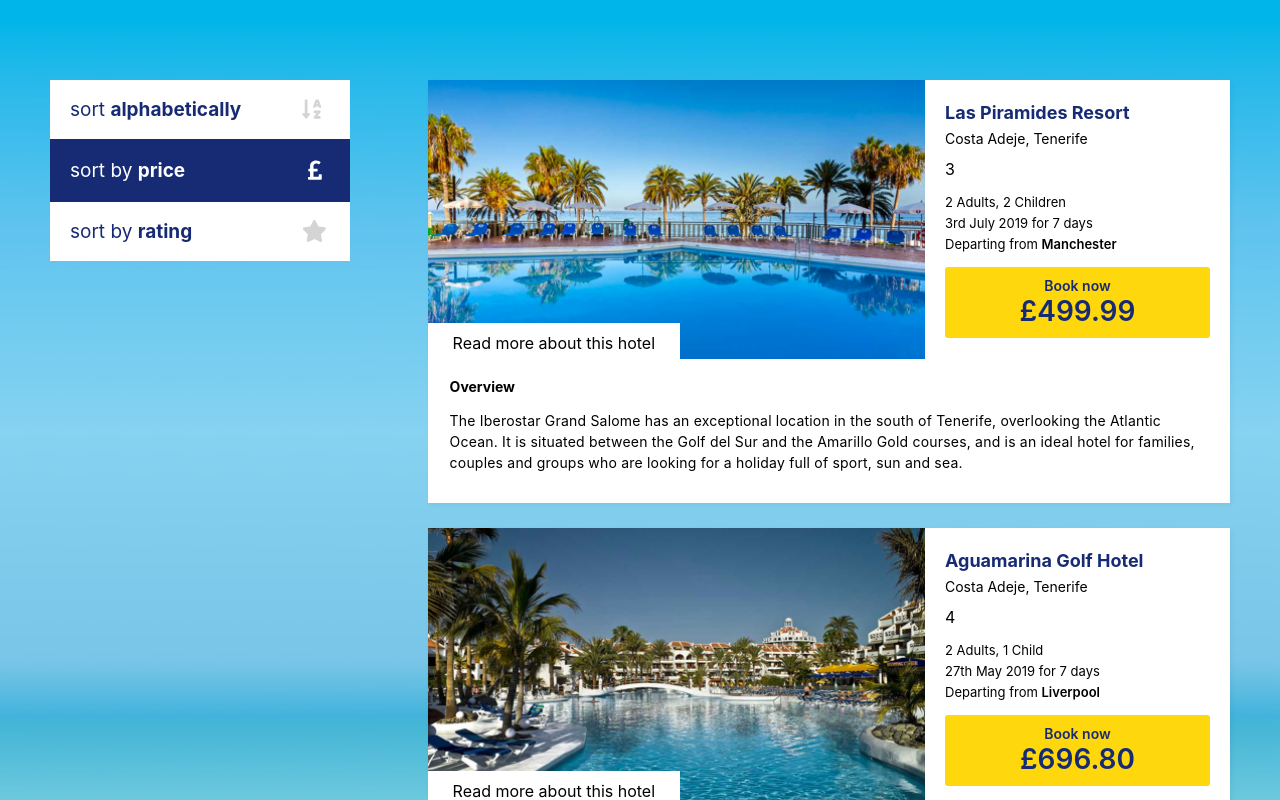
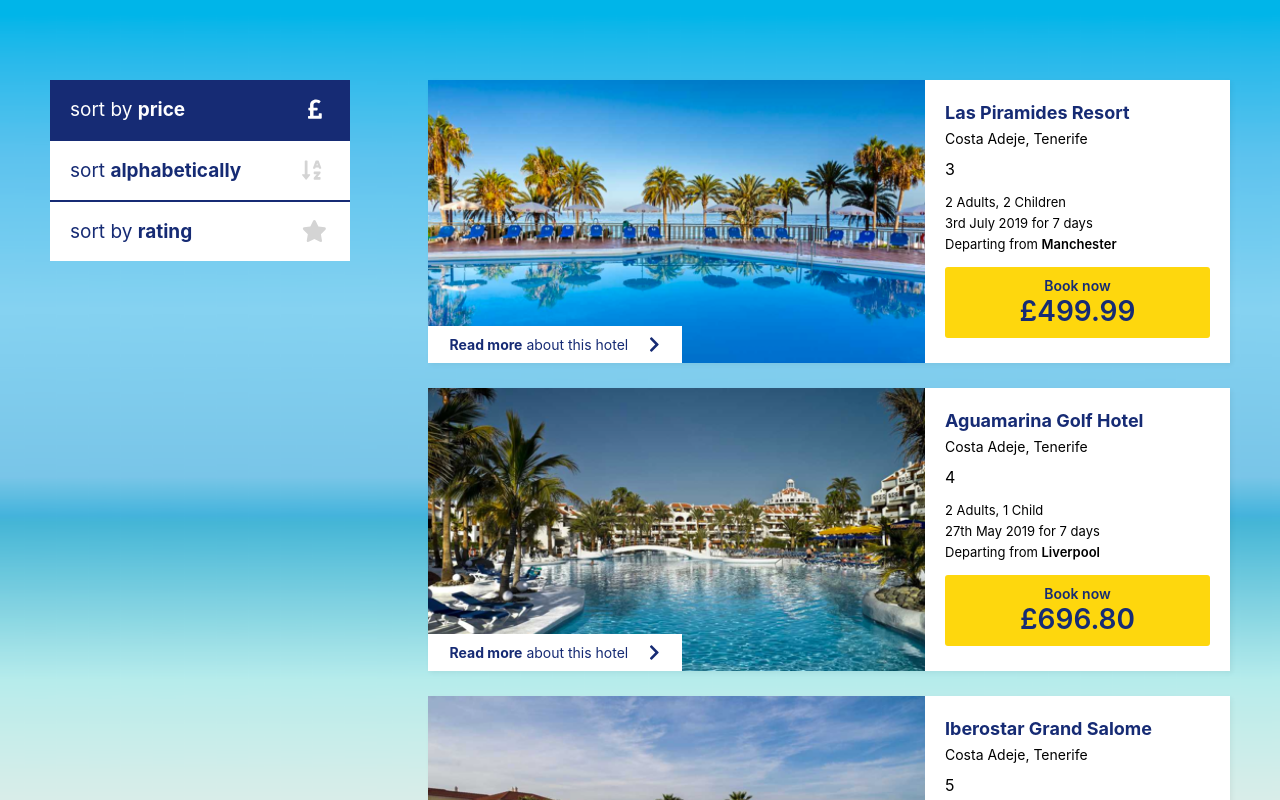
Before and after one commit to nahmadic/on-the-beach-react, a React (Create React App) app: page / in a window 1280 px wide. Shown: the top 800 px of the page. Built offline with nearby package versions, Linux system fonts and the light colour scheme.

Commit message:
Adds logic for accordion

```diff
--- a/src/components/card/Card.js
+++ b/src/components/card/Card.js
@@ -1,16 +1,31 @@
 import React, { useState } from 'react';
+
+import { faChevronRight, faChevronDown } from "@fortawesome/free-solid-svg-icons";
+import { FontAwesomeIcon } from '@fortawesome/react-fontawesome';
 
 import styles from './Card.module.css';
 
 function Card ({ title, location, image, rating, guests, length, departure, price, description }) {
   const [isOpen, setIsOpen] = useState(false);
 
+  const handleClick = () => {
+    setIsOpen(!isOpen);
+  }
+
+  let accordionClass = styles.bottom;
+  if (isOpen) accordionClass = styles.bottomopen;
+
   return (
     <article className={styles.card}>
       <div className={styles.top}>
         <div className={styles.image}>
           <img src={require(`../../assets/${image}`)} alt={title}/>
-          <div className={styles.readmore}>Read more about this hotel</div>
+          <div className={styles.readmore} onClick={handleClick}>
+            <span>
+              <strong>{isOpen ? 'Read less' : 'Read more'}</strong> about this hotel
+            </span>
+            <FontAwesomeIcon icon={isOpen ? faChevronDown : faChevronRight} />
+          </div>
         </div>
         <div className={styles.info}>
           <h2 className={styles.title}>{title}</h2>
@@ -25,9 +40,11 @@ function Card ({ title, location, image, rating, guests, length, departure, pric
           </div>
         </div>
       </div>
-      <div className={styles.bottom}>
-        <h4>Overview</h4>
-        <p className={styles.description}>{description}</p>
+      <div className={accordionClass}>
+        <div className={styles.bottomcontent}>
+          <h4>Overview</h4>
+          <p className={styles.description}>{description}</p>
+        </div>
       </div>
     </article>
   );
--- a/src/components/card/Card.module.css
+++ b/src/components/card/Card.module.css
@@ -15,14 +15,25 @@
 
 .image img {
   width: 100%;
+  height: 100%;
+  object-fit: cover;
 }
 
 .readmore {
   position: absolute;
   bottom: 0;
   left: 0;
+  width: 210px;
   background-color: #FFF;
-  padding: 10px 25px;
+  padding: 10px 22px;
+  font-size: 14px;
+  color: #162B74;
+  display: flex;
+  justify-content: space-between;
+}
+
+.readmore svg {
+  font-size: 17px;
 }
 
 .info {
@@ -84,10 +95,22 @@
 }
 
 .bottom {
+  overflow: hidden;
+  max-height: 0;
+  transition: max-height 0.3s;
+}
+
+.bottomopen {
+  overflow: hidden;
+  max-height: 500px;
+  transition: max-height 0.3s;
+}
+
+.bottomcontent {
   padding: 15px 22px;
 }
 
-.bottom h4 {
+.bottomcontent h4 {
   font-size: 14px;
   margin-bottom: 15px;
 }
--- a/src/components/container/Container.js
+++ b/src/components/container/Container.js
@@ -43,15 +43,15 @@ const destinationsArray = [
 function Container () {
   const [destinations, setDestinations] = useState([]);
   const [sortOptions, setSortOptions] = useState({
-    currentSort: 'alphabetically',
+    currentSort: 'price',
     options: [
+      {
+        name: 'price',
+        icon: 'pound'
+      },
       {
         name: 'alphabetically',
         icon: 'alpha'
-      },
-      {
-        name: 'price',
-        icon: 'pound'
       },
       {
         name: 'rating',
```
